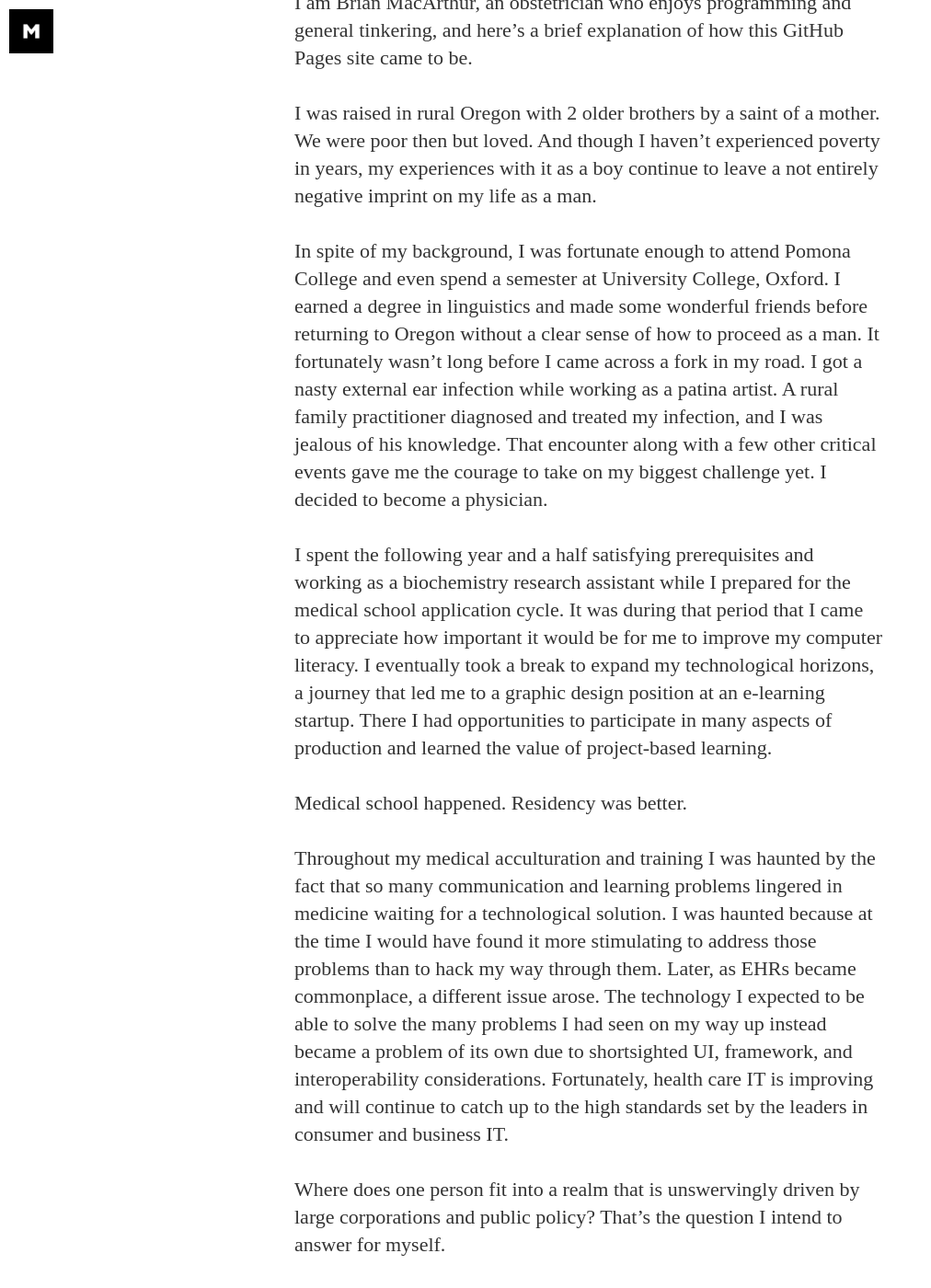
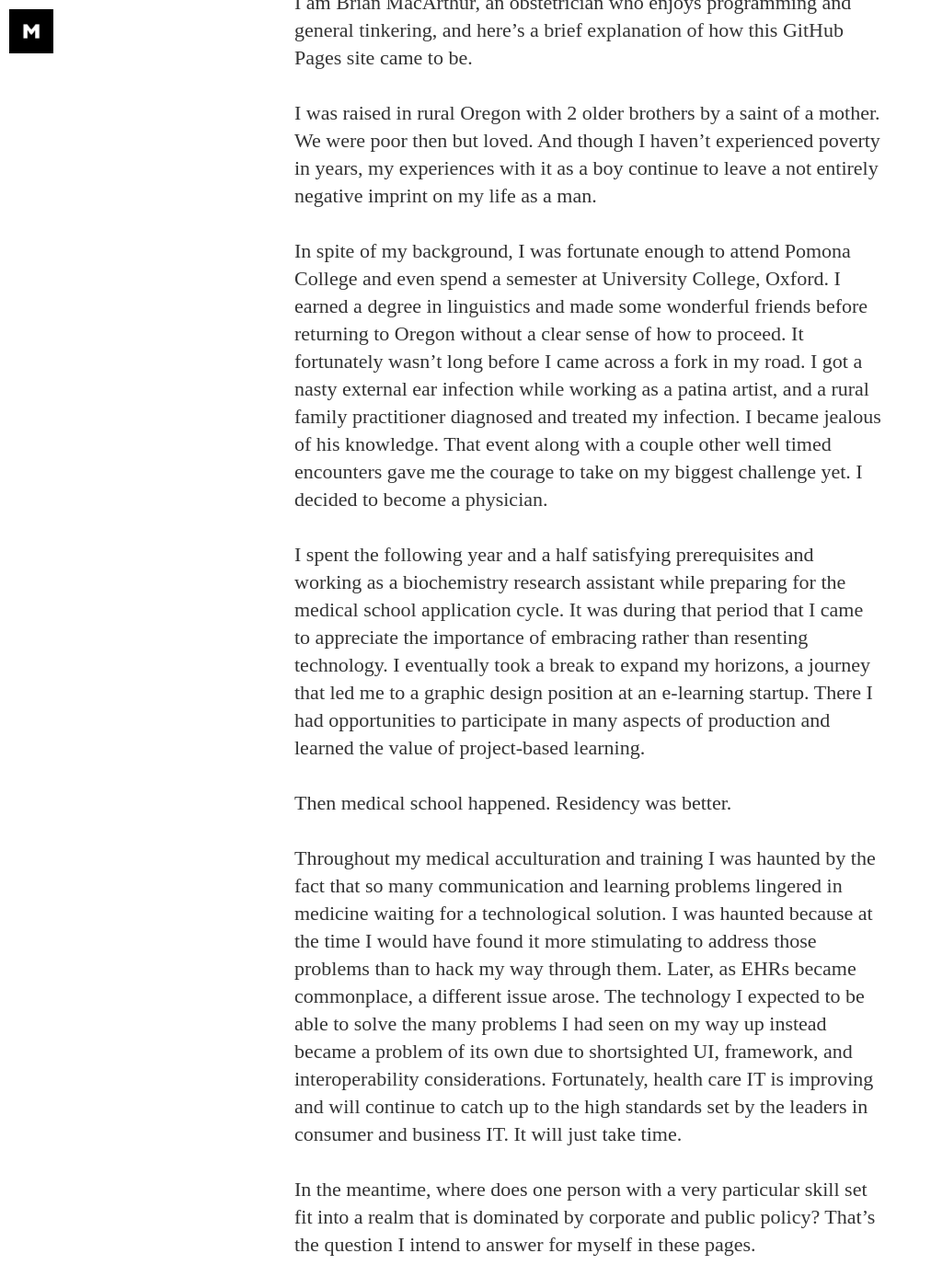
Before and after one commit to brianmacarthur/brianmacarthur.github.io, a Jekyll site: the page built from about.md, in a window 1280 px wide and 1400 px high, scrolled down 269 px. Shown: the whole window at 92% size, without its empty margins (0-1012 px from the left). Built offline with Jekyll 4.4.1, drawn with Linux system fonts in a browser that asks for light colours; nearby versions of some CDN libraries; some web fonts are replaced; Markdown is read by kramdown in place of the engine named in the settings; some of the changed text lies outside the part shown.

Commit message:
Revised About again and changed logo name along with subtitle of pages

```diff
--- a/_config.yml
+++ b/_config.yml
@@ -5,11 +5,11 @@ highlighter: pygments
 # Site settings
 title: "Brian MacArthur, MD"
 description: > # this means to ignore newlines until "email:"
-   Dreams and Aspirations
+   Some things I think
 
 email: brian.macarthur@gmail.com
 #blog logo
-logo: "/assets/images/df_logo.jpg"
+logo: "/assets/images/m_logo.jpg"
 # blog cover
 cover: "/assets/images/cA4aKEIPQrerBnp1yGHv_IMG_9534-3-2.jpg"
 
--- a/about.md
+++ b/about.md
@@ -8,12 +8,12 @@ I am Brian MacArthur, an obstetrician who enjoys programming and general tinkeri
 
 I was raised in rural Oregon with 2 older brothers by a saint of a mother. We were poor then but loved. And though I haven't experienced poverty in years, my experiences with it as a boy continue to leave a not entirely negative imprint on my life as a man.
 
-In spite of my background, I was fortunate enough to attend Pomona College and even spend a semester at University College, Oxford. I earned a degree in linguistics and made some wonderful friends before returning to Oregon without a clear sense of how to proceed as a man. It fortunately wasn't long before I came across a fork in my road. I got a nasty external ear infection while working as a patina artist. A rural family practitioner diagnosed and treated my infection, and I was jealous of his knowledge. That encounter along with a few other critical events gave me the courage to take on my biggest challenge yet. I decided to become a physician.
+In spite of my background, I was fortunate enough to attend Pomona College and even spend a semester at University College, Oxford. I earned a degree in linguistics and made some wonderful friends before returning to Oregon without a clear sense of how to proceed. It fortunately wasn't long before I came across a fork in my road. I got a nasty external ear infection while working as a patina artist, and a rural family practitioner diagnosed and treated my infection. I became jealous of his knowledge. That event along with a couple other well timed encounters gave me the courage to take on my biggest challenge yet. I decided to become a physician.
 
-I spent the following year and a half satisfying prerequisites and working as a biochemistry research assistant while I prepared for the medical school application cycle. It was during that period that I came to appreciate how important it would be for me to improve my computer literacy. I eventually took a break to expand my technological horizons, a journey that led me to a graphic design position at an e-learning startup. There I had opportunities to participate in many aspects of production and learned the value of project-based learning.
+I spent the following year and a half satisfying prerequisites and working as a biochemistry research assistant while preparing for the medical school application cycle. It was during that period that I came to appreciate the importance of embracing rather than resenting technology. I eventually took a break to expand my horizons, a journey that led me to a graphic design position at an e-learning startup. There I had opportunities to participate in many aspects of production and learned the value of project-based learning.
 
-Medical school happened. Residency was better.
+Then medical school happened. Residency was better.
 
-Throughout my medical acculturation and training I was haunted by the fact that so many communication and learning problems lingered in medicine waiting for a technological solution. I was haunted because at the time I would have found it more stimulating to address those problems than to hack my way through them. Later, as EHRs became commonplace, a different issue arose. The technology I expected to be able to solve the many problems I had seen on my way up instead became a problem of its own due to shortsighted UI, framework, and interoperability considerations. Fortunately, health care IT is improving and will continue to catch up to the high standards set by the leaders in consumer and business IT.
+Throughout my medical acculturation and training I was haunted by the fact that so many communication and learning problems lingered in medicine waiting for a technological solution. I was haunted because at the time I would have found it more stimulating to address those problems than to hack my way through them. Later, as EHRs became commonplace, a different issue arose. The technology I expected to be able to solve the many problems I had seen on my way up instead became a problem of its own due to shortsighted UI, framework, and interoperability considerations. Fortunately, health care IT is improving and will continue to catch up to the high standards set by the leaders in consumer and business IT. It will just take time.
 
-Where does one person fit into a realm that is unswervingly driven by large corporations and public policy? That's the question I intend to answer for myself.
+In the meantime, where does one person with a very particular skill set fit into a realm that is dominated by corporate and public policy? That's the question I intend to answer for myself in these pages.
```
Also changed, not shown: assets/images/m_logo.jpg (renamed from assets/images/df_logo.jpg).
